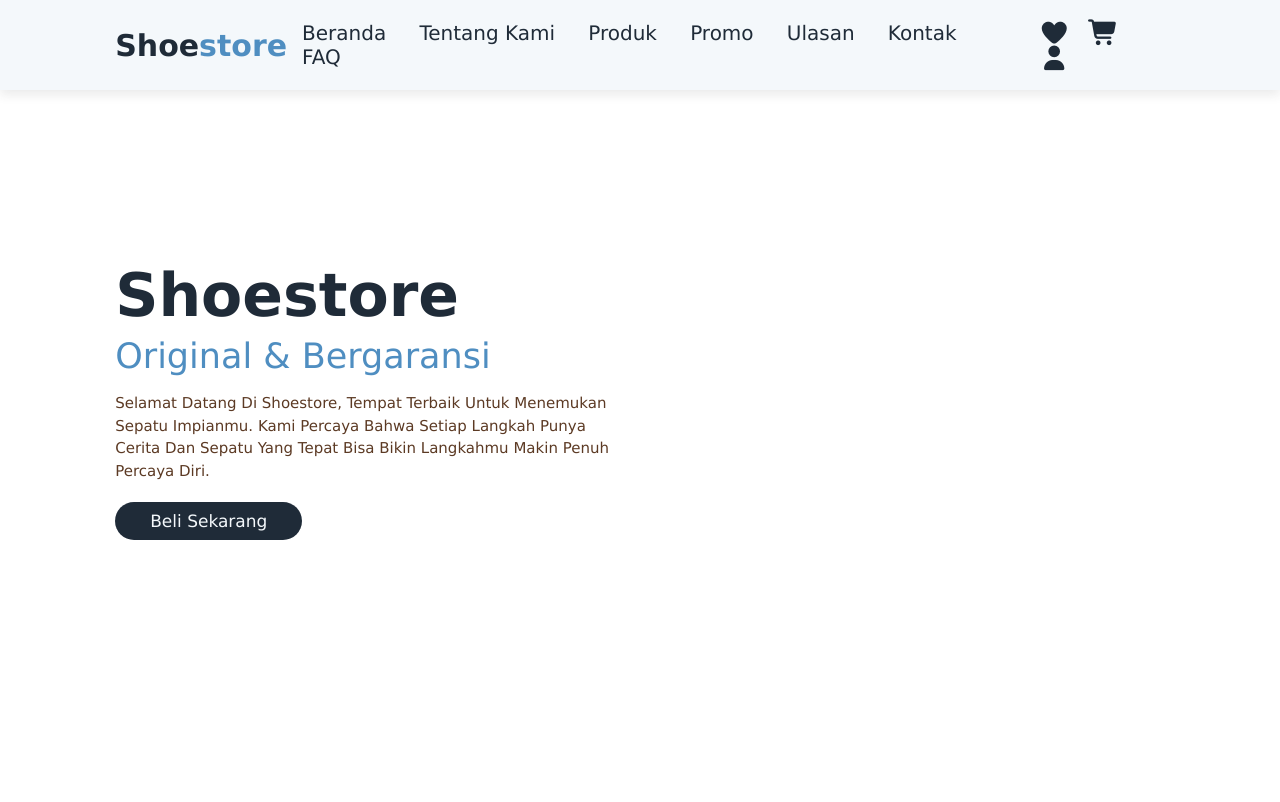
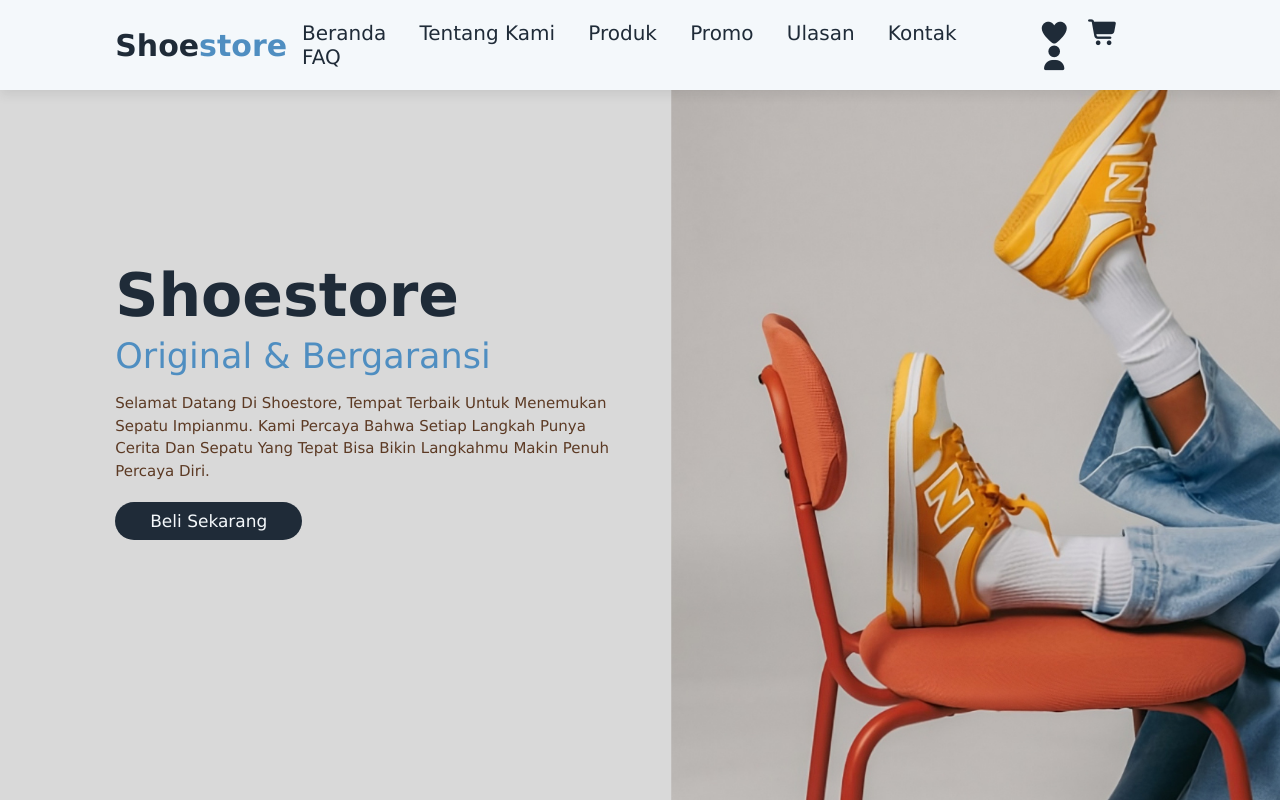
Before and after one commit to radityanayaka/UTS_A12.2024.07192, a plain HTML site: page index.html in a window 1280 px wide. Shown: the top 802 px of the page. Drawn offline with Linux system fonts and the light colour scheme; the site is published under a folder, as on GitHub Pages, so addresses that start at the root find nothing.

Commit message:
UTS Projek

```diff
--- a/css/style.css
+++ b/css/style.css
@@ -119,7 +119,6 @@ header .fa-bars {
   display: flex;
   align-items: center;
   min-height: 100vh;
-  background: url(/asset/bg.png) no-repeat;
   background-size: cover;
   background-position: center;
 }
--- a/index.html
+++ b/index.html
@@ -38,7 +38,7 @@
     </header>
 
     <!-- beranda -->
-    <section class="beranda" id="beranda">
+    <section class="beranda" id="beranda" style="background: url('asset/bg.png') no-repeat center/cover; background-size: cover;">
       <div class="content">
         <h3>Shoestore</h3>
         <span>Original & bergaransi</span>
@@ -47,7 +47,7 @@
           impianmu. Kami percaya bahwa setiap langkah punya cerita dan sepatu
           yang tepat bisa bikin langkahmu makin penuh percaya diri.
         </p>
-        <a href="#" class="btn">Beli sekarang</a>
+        <a href="#produk" class="btn">Beli sekarang</a>
       </div>
     </section>
 
```
